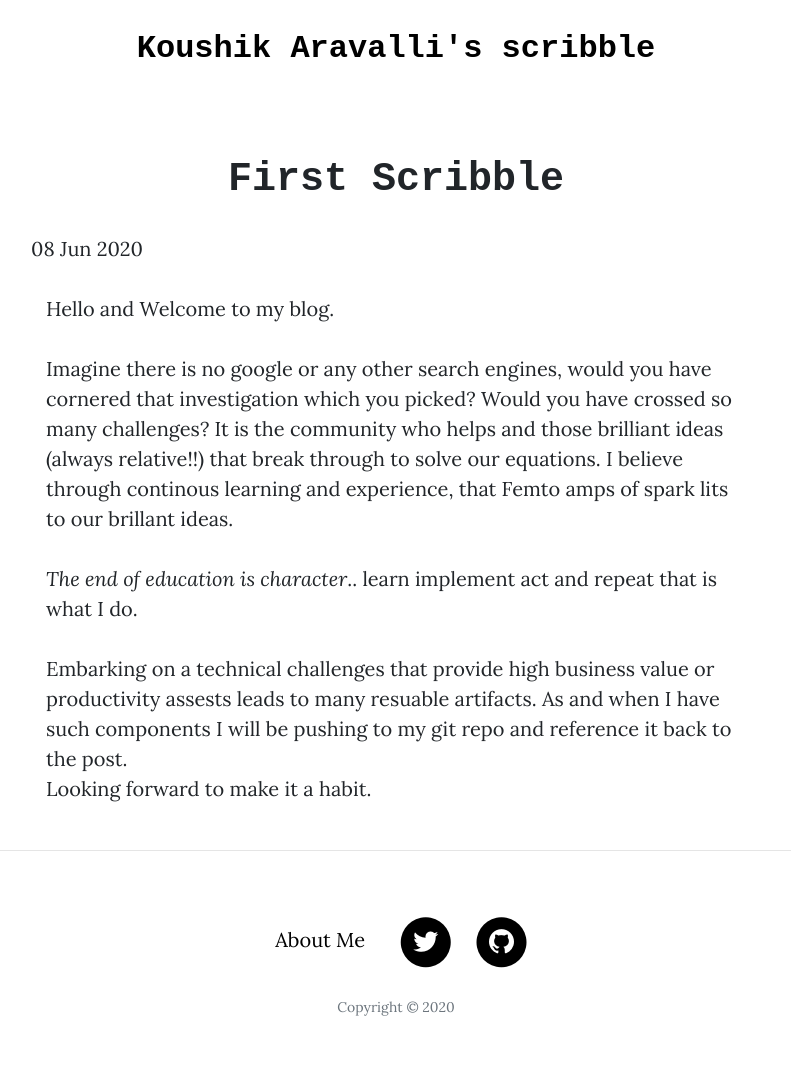
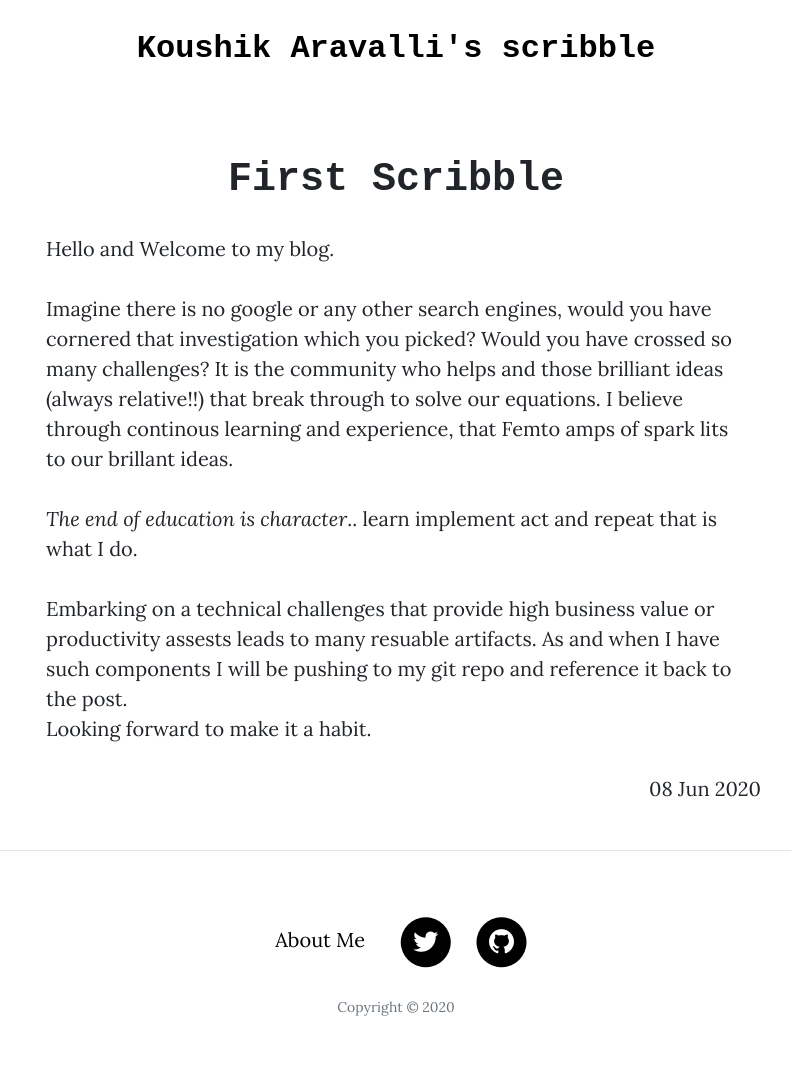
Before and after one commit to koushik-aravalli/koushik-aravalli.github.io, a Jekyll site: the page built from _posts/2020-06-08-scribble.md, in a window 1280 px wide. Shown: the whole page, without its empty margins (244-1035 px from the left). Built offline with Jekyll 4.4.1, drawn with Linux system fonts in a browser that asks for light colours; nearby versions of some CDN libraries; library files that are not in the unit come from our copies.

Commit message:
date right align

```diff
--- a/_layouts/post.html
+++ b/_layouts/post.html
@@ -6,6 +6,6 @@
 </h1>
 
 <div class="post">
-  <p class="meta">{{ page.date | date_to_string }}</p>
   {{ content }}
+  <p class="meta" style="text-align:right;">{{ page.date | date_to_string }}</p>
 </div>
```
